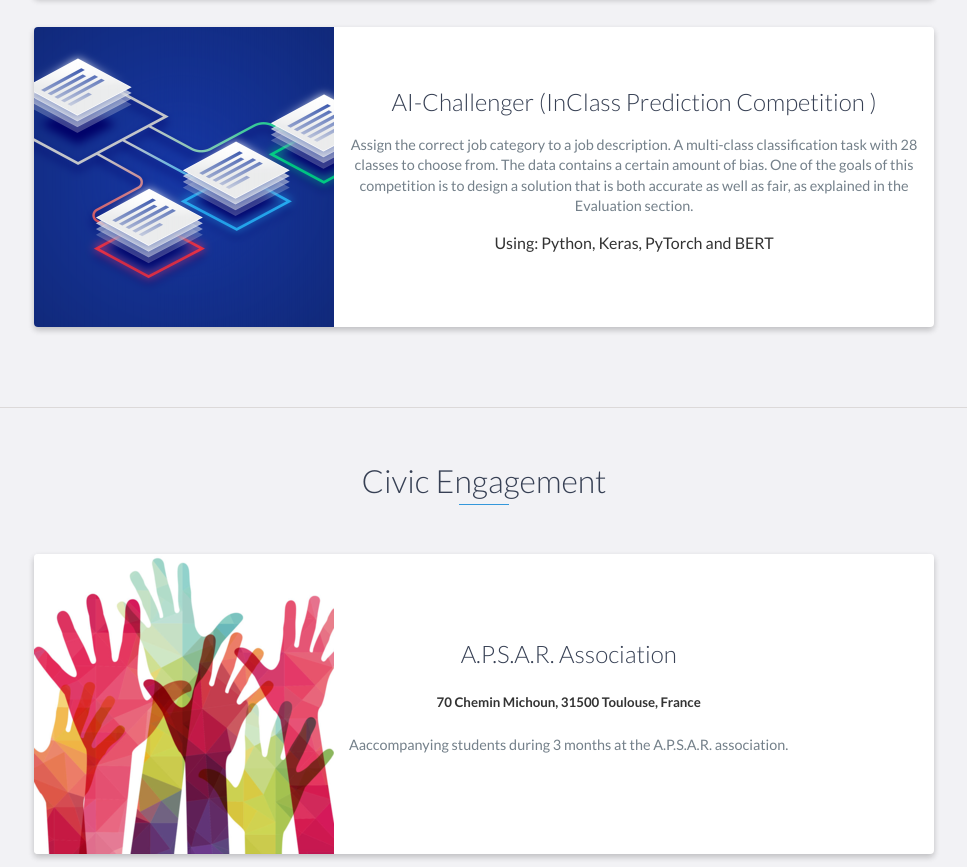
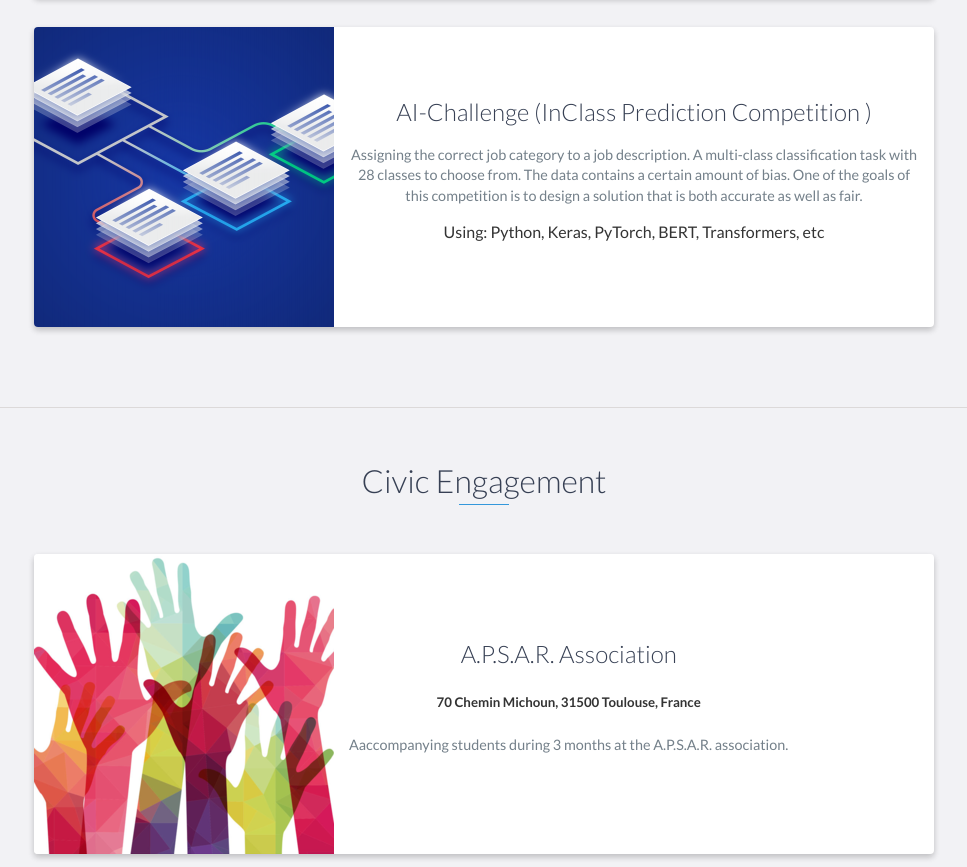
Before and after one commit to relmonta/relmonta.github.io, a website: page index.html in a window 1280 px wide. Shown: the part 2844-3711 px from the top of the page, without its empty margins (156-1123 px from the left). Drawn offline with nearby package versions, Linux system fonts and the light colour scheme.

Commit message:
correctiing porojets

```diff
--- a/index.html
+++ b/index.html
@@ -181,10 +181,10 @@
                     </div>
                     <!-- End .project-image -->
                     <div class="project-info">
-                        <h3>AI-Challenger (InClass Prediction Competition )</h3>
+                        <h3>AI-Challenge (InClass Prediction Competition )</h3>
                         <p>
-                            Assign the correct job category to a job description. A multi-class classification task with 28 classes to choose from. The data contains a certain amount of bias. One of the goals of this competition is to design a solution that is both accurate as well as fair, as explained in the Evaluation section.</p>
-                            Using: Python, Keras, PyTorch and BERT
+                            Assigning the correct job category to a job description. A multi-class classification task with 28 classes to choose from. The data contains a certain amount of bias. One of the goals of this competition is to design a solution that is both accurate as well as fair.</p>
+                            Using: Python, Keras, PyTorch, BERT, Transformers, etc
                         </p>
                         <!-- <a href="#">View Project</a> -->
                     </div>
```
